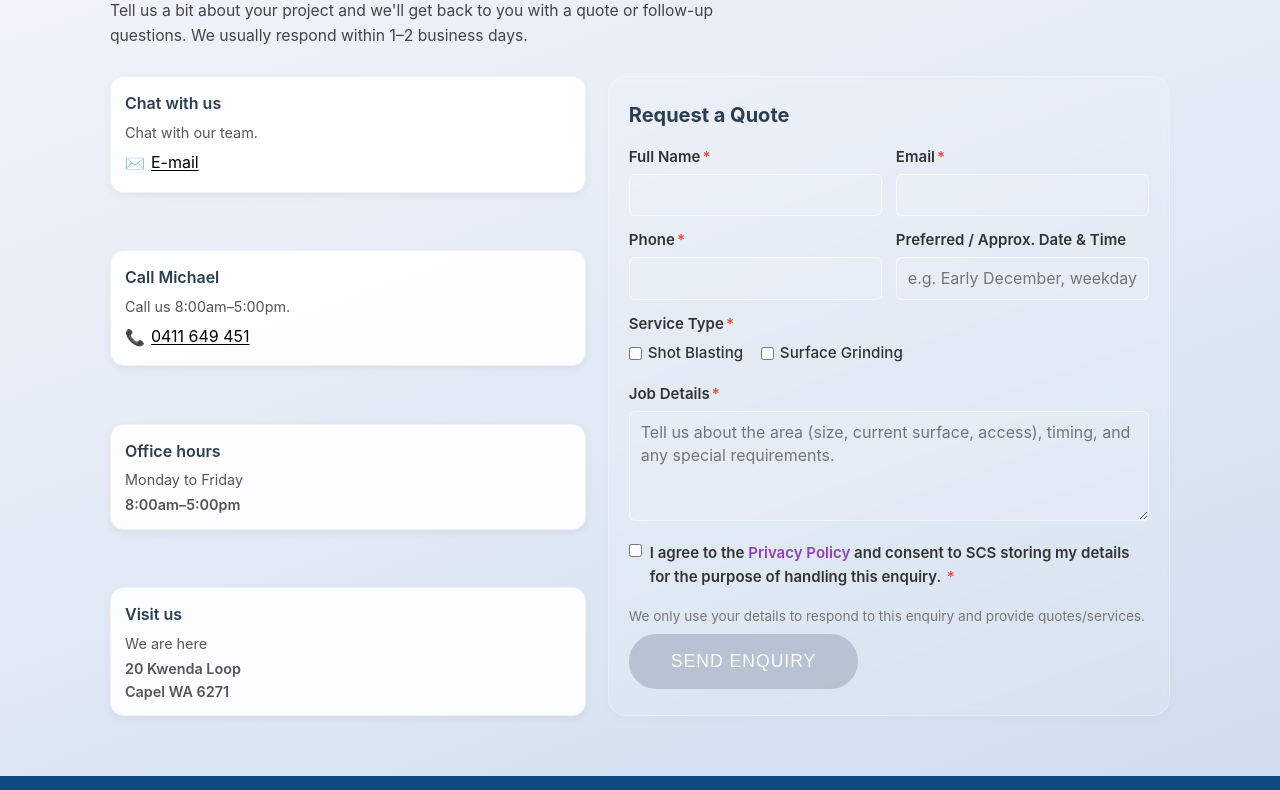
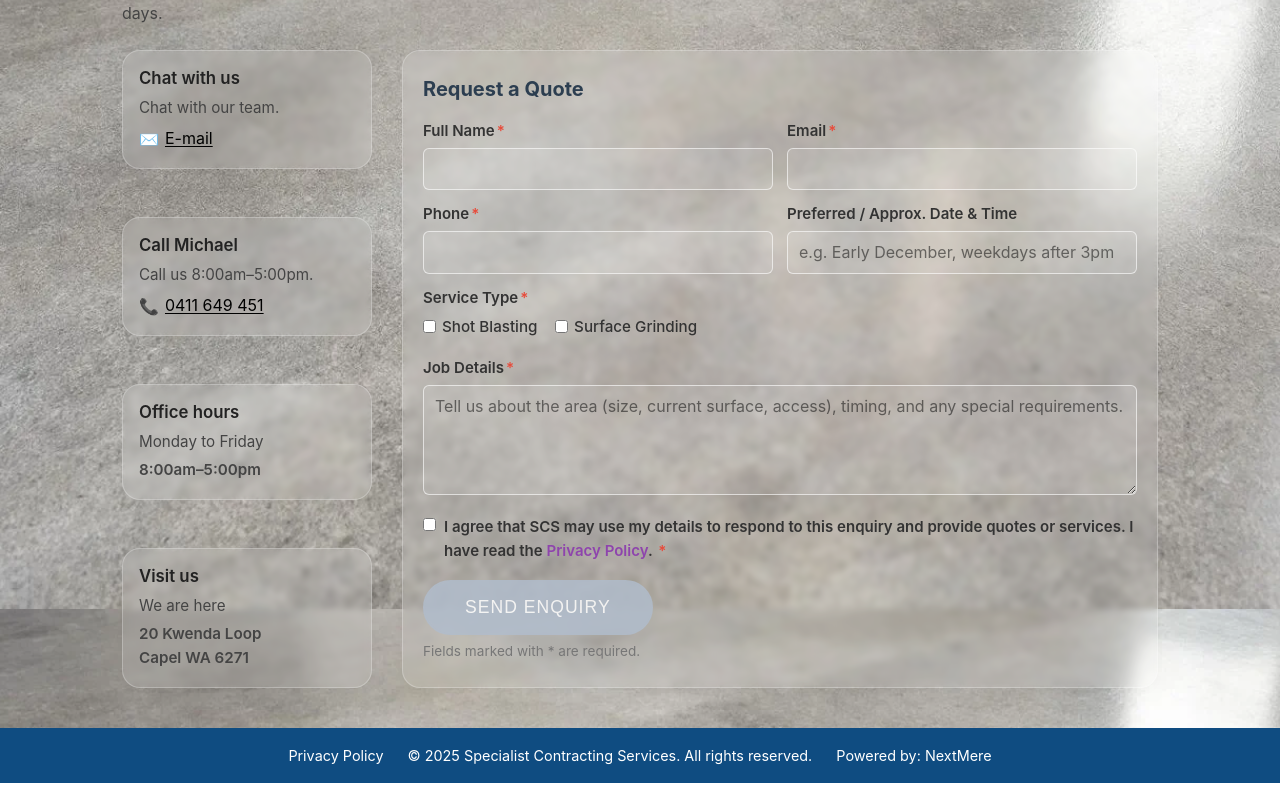
Before and after one commit to tianna-newman/scs-website, a plain HTML site: page frontend/contact.html in a window 1280 px wide. Shown: the part 191-981 px from the top of the page. Drawn offline with Linux system fonts and the light colour scheme.

Commit message:
Restore contact styling and improve validation & enquiry email

```diff
--- a/frontend/contact.html
+++ b/frontend/contact.html
@@ -3,78 +3,90 @@
 <head>
     <meta charset="UTF-8">
     <meta name="viewport" content="width=device-width, initial-scale=1.0">
-    <meta name="description"
-          content="Request a quote from Specialist Contracting Services for shot blasting and surface grinding in Perth.">
 
-    <title>Contact / Get a Quote | Specialist Contracting Services</title>
+    <meta name="description" content="Contact Specialist Contracting Services for a free quote on shot blasting and surface grinding in Perth. Call 0411 649 451 or submit an online enquiry.">
+    <meta name="keywords" content="contact SCS Perth, surface preparation quote, shot blasting quote Perth, get a quote, contact form">
 
+    <!-- Open Graph -->
+    <meta property="og:type" content="website">
+    <meta property="og:url" content="https://www.scse.com.au/contact.html">
+    <meta property="og:title" content="Contact Us / Get a Quote - SCS Perth">
+    <meta property="og:description" content="Contact SCS for professional surface preparation services in Perth. Free quotes available.">
+    <meta property="og:image" content="https://www.scse.com.au/assets/images/bg.webp">
+
+    <!-- Twitter -->
+    <meta property="twitter:card" content="summary_large_image">
+    <meta property="twitter:url" content="https://www.scse.com.au/contact.html">
+    <meta property="twitter:title" content="Contact Us / Get a Quote - SCS Perth">
+    <meta property="twitter:description" content="Contact SCS for professional surface preparation services in Perth. Free quotes available.">
+    <meta property="twitter:image" content="https://www.scse.com.au/assets/images/bg.webp">
+
+    <title>Contact Us / Get a Quote | SCS - Specialist Contracting Services</title>
     <link rel="stylesheet" href="assets/css/styles.css">
 
+    <!-- Page-specific styles for contact.html -->
     <style>
-        body.contact-page {
-            min-height: 100vh;
-            display: flex;
-            flex-direction: column;
-            background: linear-gradient(160deg, #f4f6fb 0%, #e9eef7 35%, #dbe6f3 70%, #cfdbee 100%);
+        /* Main content section with compact padding */
+        .contact-section {
+            padding: 40px 0 40px;
         }
 
-        .contact-section {
-            padding: 80px 0 60px;
-        }
-
+        /* Container with narrower margins for this page */
         .contact-section .container {
             max-width: 1100px;
+            width: 100%;
             margin: 0 auto;
-            padding: 0 20px;
+            padding: 0 32px;
         }
 
         .contact-section h2 {
-            margin-bottom: 0.5rem;
-            font-size: 2rem;
-            color: #0f4c81;
+            text-align: left;
+            margin-bottom: 0.75rem;
         }
 
         .contact-intro {
-            max-width: 680px;
-            font-size: 0.98rem;
+            margin-bottom: 1.5rem;
+            font-size: 1rem;
             color: #444;
-            margin-bottom: 1.75rem;
         }
 
+        /* Two-column grid: left for contact info, right for form */
         .contact-grid {
             display: grid;
-            grid-template-columns: minmax(0, 1.1fr) minmax(0, 1.3fr);
-            gap: 22px;
-            align-items: flex-start;
+            grid-template-columns: 250px minmax(750px, 1fr);
+            gap: 30px;
+            align-items: stretch;
         }
 
-        /* Left column cards */
+        /* Vertical stack container for contact info cards */
         .contact-info-stack {
             display: flex;
             flex-direction: column;
-            gap: 12px;
+            justify-content: space-between;
             height: 100%;
-            justify-content: space-between;
         }
 
+        /* Semi-transparent glassmorphic cards */
         .contact-card {
-            background: rgba(255, 255, 255, 0.9);
-            border-radius: 14px;
-            padding: 14px 14px 12px;
-            box-shadow: 0 3px 8px rgba(0, 0, 0, 0.05);
-            border: 1px solid rgba(15, 76, 129, 0.06);
+            background: rgba(255, 255, 255, 0.12);
+            border-radius: 18px;
+            border: 1px solid rgba(255, 255, 255, 0.25);
+            padding: 14px 16px 12px;
+            box-shadow: 0 4px 10px rgba(0, 0, 0, 0.02);
+            backdrop-filter: blur(3px);
         }
 
         .contact-card h3 {
-            margin: 0 0 4px;
-            font-size: 1rem;
-            color: #2c3e50;
+            margin-bottom: 4px;
+            font-size: 1.05rem;
+            font-weight: 600;
+            color: #222;
         }
 
         .contact-card p {
-            margin: 0;
-            font-size: 0.9rem;
-            color: #555;
+            margin-bottom: 4px;
+            font-size: 0.95rem;
+            color: #444;
         }
 
         .contact-card .card-emphasis {
@@ -110,7 +122,7 @@
             opacity: 0.8;
         }
 
-        /* Right column form */
+        /* Form container with glassmorphic effect */
         .contact-form {
             background: rgba(255, 255, 255, 0.12);
             border-radius: 18px;
@@ -149,6 +161,7 @@
             margin-left: 2px;
         }
 
+        /* Input fields and textarea with semi-transparent background */
         .form-group input[type="text"],
         .form-group input[type="email"],
         .form-group textarea {
@@ -245,7 +258,7 @@
             cursor: pointer;
         }
 
-        /* 提交按钮禁用态 */
+        /* ✅ 新增：提交按钮禁用样式 */
         .btn.btn-primary:disabled,
         .btn-submit:disabled {
             background-color: #b0bccb;
@@ -254,18 +267,12 @@
             opacity: 0.85;
         }
 
-        /* 字段下方小红字错误提示 */
+        /* ✅ 新增：字段下方错误提示小红字 */
         .field-error {
             margin-top: 4px;
             font-size: 0.8rem;
             color: #e74c3c;
             display: none;
-        }
-
-        /* 状态信息 */
-        .form-status {
-            margin-top: 8px;
-            font-size: 0.9rem;
         }
 
         /* Mobile responsive styles */
@@ -394,8 +401,7 @@
                                 <label for="preferredDate">
                                     Preferred / Approx. Date &amp; Time
                                 </label>
-                                <input type="text" id="preferredDate" name="preferredDate"
-                                       placeholder="e.g. Early December, weekdays after 3pm">
+                                <input type="text" id="preferredDate" name="preferredDate" placeholder="e.g. Early December, weekdays after 3pm">
                             </div>
                         </div>
 
@@ -421,39 +427,39 @@
                                 Job Details<span class="required">*</span>
                             </label>
                             <textarea id="message" name="message" required
-                                      placeholder="Tell us about the area (size, current surface, access), timing, and any special requirements."></textarea>
+                                placeholder="Tell us about the area (size, current surface, access), timing, and any special requirements."></textarea>
                             <p class="field-error" id="message-error"></p>
                         </div>
 
-                        <div class="form-group privacy-consent">
-                            <input type="checkbox" id="privacyConsent" name="privacyConsent" required>
-                            <label for="privacyConsent">
-                                I agree to the
-                                <a href="privacy.html" target="_blank" rel="noopener">Privacy Policy</a>
-                                and consent to SCS storing my details for the purpose of handling this enquiry.
-                                <span class="required">*</span>
-                            </label>
+                        <div class="form-group">
+                            <div class="privacy-consent">
+                                <input type="checkbox" id="privacyConsent" name="privacyConsent" required>
+                                <label for="privacyConsent">
+                                    I agree that SCS may use my details to respond to this enquiry and provide quotes or
+                                    services. I have read the
+                                    <a href="privacy.html" target="_blank" rel="noopener">Privacy Policy</a>.
+                                    <span class="required">*</span>
+                                </label>
+                            </div>
                         </div>
                         <p class="field-error" id="privacy-error"></p>
 
                         <div class="form-footer">
-                            <p class="form-note">
-                                We only use your details to respond to this enquiry and provide quotes/services.
-                            </p>
-
                             <button type="submit"
                                     class="btn btn-primary btn-submit"
                                     id="submit-btn"
                                     disabled>
                                 Send Enquiry
                             </button>
+                            <p class="form-note">
+                                Fields marked with <span class="required">*</span> are required.
+                            </p>
+                            <p id="form-status" class="form-status" aria-live="polite"></p>
                         </div>
-
-                        <div id="form-status" class="form-status" aria-live="polite"></div>
                     </form>
                 </div>
+            </div>
 
-            </div>
         </div>
     </section>
 
```
